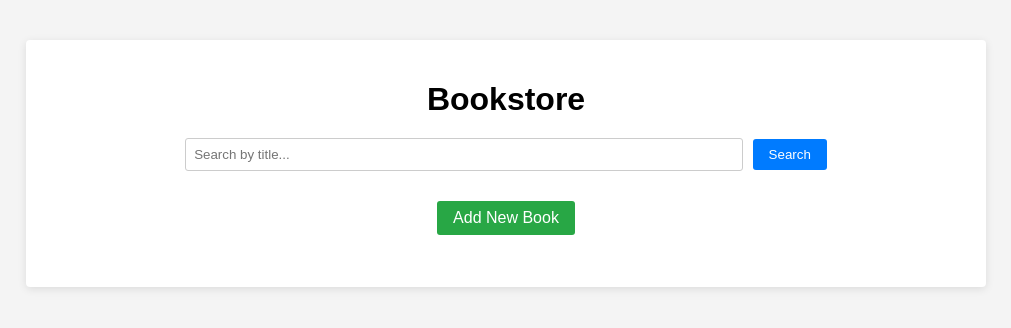
After one commit to Lepsjoosep/bookstore-tund, a PHP site: page /bookview.php in a window 1280 px wide. The commit adds this page. Shown: the top 328 px of the page, without its empty margins (134-1145 px from the left). Run offline with PHP 8.4, Linux system fonts and the light colour scheme; data that the repository does not hold is empty; a stand-in replaces the project's code that opens the database connection.

Commit message:
palju tehtud

```diff
--- /dev/null
+++ b/bookview.php
@@ -0,0 +1,166 @@
+<?php
+
+require_once('./connection.php');
+
+$search = $_GET['search'] ?? '';
+$query = 'SELECT b.title,
+                 b.id,
+                 b.release_date,
+                 b.cover_path,
+                 a.first_name,
+                 a.last_name,
+                 GROUP_CONCAT(CONCAT(a.first_name, \' \', a.last_name)
+                              SEPARATOR \', \') AS authors
+          FROM books b
+          LEFT JOIN book_authors ba ON b.id = ba.book_id
+          LEFT JOIN authors a ON ba.author_id = a.id';
+
+if ($search) {
+    $query .= " WHERE b.title LIKE ? OR a.first_name LIKE ? OR a.last_name LIKE ?";
+}
+
+$query .= ' GROUP BY b.id';
+
+$stmt = $pdo->prepare($query);
+if ($search) {
+    $search_term = '%' . $search . '%';
+    $stmt->execute([$search_term, $search_term, $search_term]);
+} else {
+    $stmt->execute();
+}
+
+?>
+
+
+
+
+<!DOCTYPE html>
+<html lang="en">
+<head>
+    <meta charset="UTF-8">
+    <meta name="viewport" content="width=device-width, initial-scale=1.0">
+    <title>Bookstore</title>
+    <style>
+        body {
+            font-family: Arial, sans-serif;
+            background-color: #f4f4f4;
+            margin: 0;
+            padding: 0;
+        }
+        .container {
+            max-width: 900px;
+            margin: 40px auto;
+            background: #fff;
+            padding: 20px 30px;
+            box-shadow: 0 2px 8px rgba(0,0,0,0.1);
+            border-radius: 4px;
+        }
+        h1 {
+            text-align: center;
+            margin-bottom: 20px;
+        }
+        form.search {
+            text-align: center;
+            margin-bottom: 30px;
+        }
+        form.search input[type="text"] {
+            width: 60%;
+            padding: 8px;
+            border: 1px solid #ccc;
+            border-radius: 3px;
+            margin-right: 5px;
+        }
+        form.search button {
+            padding: 8px 16px;
+            border: none;
+            background-color: #007bff;
+            color: #fff;
+            border-radius: 3px;
+            cursor: pointer;
+        }
+        form.search a.clear {
+            margin-left: 10px;
+            color: #007bff;
+            text-decoration: none;
+        }
+        ul.book-list {
+            list-style-type: none;
+            padding: 0;
+            display: grid;
+            grid-template-columns: repeat(auto-fill, minmax(250px, 1fr));
+            gap: 20px;
+        }
+        ul.book-list li {
+            background: #fafafa;
+            padding: 15px;
+            border-radius: 4px;
+            box-shadow: 0 1px 4px rgba(0,0,0,0.1);
+            display: flex;
+            flex-direction: column;
+            align-items: center;
+            text-align: center;
+        }
+        ul.book-list img {
+            max-width: 100%;
+            height: auto;
+            margin-bottom: 10px;
+            border-radius: 3px;
+        }
+        .book-actions {
+            margin-top: 10px;
+        }
+        .book-actions a {
+            margin: 0 5px;
+            padding: 5px 10px;
+            text-decoration: none;
+            background-color: #f0f0f0;
+            border-radius: 3px;
+        }
+        .delete-link {
+            background-color: #ffebee !important;
+            color: #c62828;
+        }
+        .logo {
+            text-decoration: none;
+            color: #000000;
+        }
+    </style>
+</head>
+<body>
+    <div class="container">
+        <a href="index.php" class="logo"><h1>Bookstore</h1></a>
+        <form class="search" method="get" action="bookview.php">
+            <input type="text" name="search" placeholder="Search by title..." value="<?= htmlspecialchars($search); ?>">
+            <button type="submit">Search</button>
+            <?php if ($search): ?>
+                <a class="clear" href="bookview.php">Clear Search</a>
+            <?php endif; ?>
+        </form>
+        <div style="text-align:center; margin-top: 20px;">
+            <a href="add.php" style="display:inline-block; padding:8px 16px; background:#28a745; color:#fff; border-radius:3px; text-decoration:none;">Add New Book</a>
+        </div>
+
+        <ul class="book-list">
+
+<?php while ($book = $stmt->fetch()) { ?>
+        <li>
+            <?php if ($book['cover_path']): ?>
+                <img src="<?= htmlspecialchars($book['cover_path']); ?>" alt="<?= htmlspecialchars($book['title']); ?>" style="width: 100px; height: auto; margin-right: 10px; vertical-align: top;">
+            <?php endif; ?>
+            <div style="display: inline-block; vertical-align: top;">
+                <a href="book.php?id=<?= $book['id'] ?>">
+                    <strong><?= htmlspecialchars($book['title']); ?></strong>
+                </a>
+                <br><small>Released: <?= htmlspecialchars($book['release_date']); ?></small>
+                <br><small>Author(s): <?= htmlspecialchars($book['authors'] ?? 'Unknown'); ?></small>
+                <div class="book-actions">
+                    <a href="edit.php?id=<?= $book['id']; ?>">Edit</a>
+                    <a href="delete.php?id=<?= $book['id']; ?>" class="delete-link" onclick="return confirm('Are you sure you want to delete this book?');">Delete</a>
+                </div>
+            </div>
+        </li>
+<?php } ?>
+        </ul>
+    </div>
+</body>
+</html>
```
Also changed, not shown: add.php (+2 -5 lines), addauthor.php (added, +100 -0 lines), author.php (added, +33 -0 lines), authorview.php (added, +148 -0 lines), book.php (+43 -26 lines), delete.php (+3 -4 lines), index.php (+8 -117 lines), update.php (+4 -6 lines).
